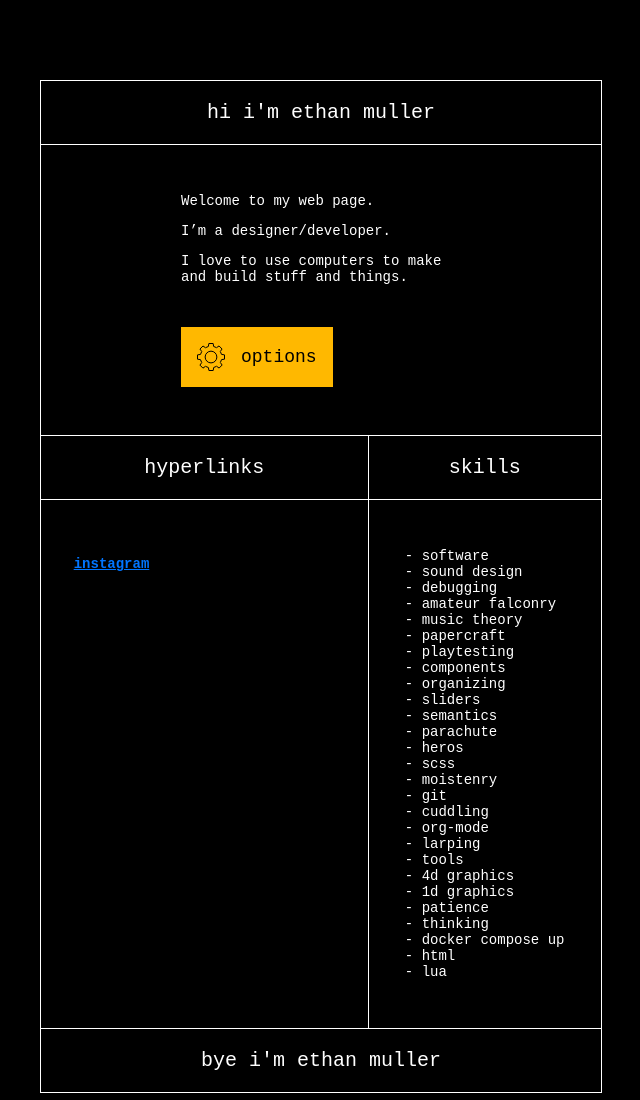
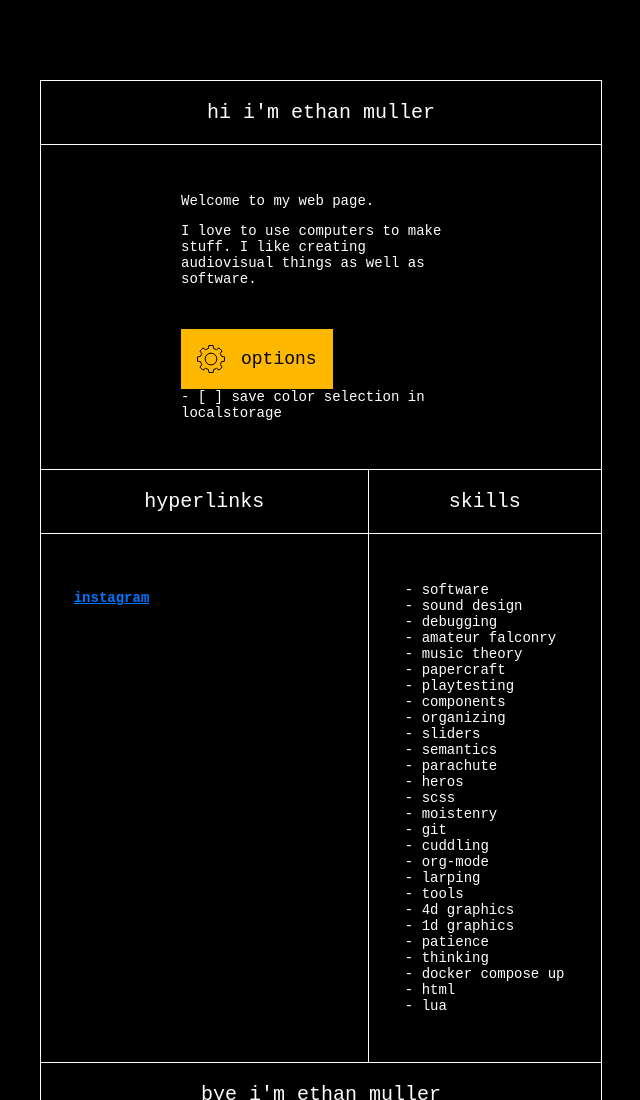
Before and after one commit to ethanmuller/ethanmuller.com, a Gatsby site: page / in a window 1280 px wide. Shown: the top 1100 px of the page, without its empty margins (319-959 px from the left). Built offline with nearby package versions, Linux system fonts and the light colour scheme; Gatsby itself is replaced by a stand-in of ours.

Commit message:
Update index.js

```diff
--- a/src/pages/index.js
+++ b/src/pages/index.js
@@ -25,11 +25,11 @@ const IndexPage = () => (
       <header className="a">
         <Squeeze>
           <p>Welcome to my web page.</p>
-          <p>I’m a designer/developer.</p>
-          <p>I love to use computers to make and build stuff and things.</p>
+          <p>I love to use computers to make stuff. I like creating audiovisual things as well as software.</p>
           <div style={{'margin-top': '3em'}}>
             <Opts />
           </div>
+          <p>- [ ] save color selection in localstorage</p>
         </Squeeze>
       </header>
 
```
